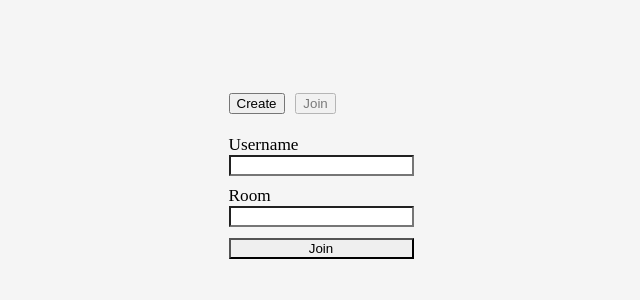
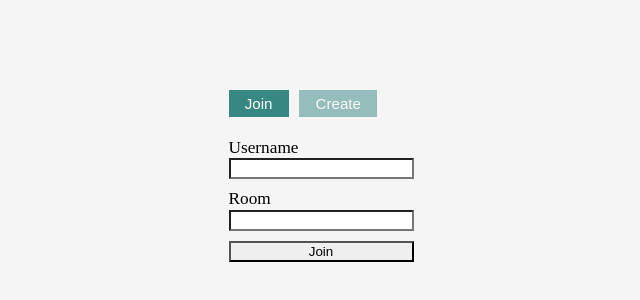
Before and after one commit to NeoxAzrot/dice-game, a Nuxt app in the folder front/: page / in a window 1280 px wide. Shown: the part 224-524 px from the top of the page, without its empty margins (319-959 px from the left). Built offline with nearby package versions, Linux system fonts and the light colour scheme.

Commit message:
fix form

```diff
--- a/front/components/RoomManager.vue
+++ b/front/components/RoomManager.vue
@@ -1,8 +1,8 @@
 <template>
   <div class="room-manager">
     <div class="room-manager__buttons">
-      <button :class="selection === 'join' && 'selected'" @click="selection = 'create'">Create</button>
-      <button :class="selection === 'create' && 'selected'" @click="selection = 'join'">Join</button>
+      <button :class="selection === 'join' && 'selected'" @click="selection = 'join'">Join</button>
+      <button :class="selection === 'create' && 'selected'" @click="selection = 'create'">Create</button>
     </div>
 
     <form v-if="selection === 'join'" @submit="handleJoin">
@@ -12,7 +12,7 @@
       </div>
       <div class="room-manager__field">
         <label for="room">Room</label>
-        <input type="text" id="room" name="room" v-model="roomID">
+        <input type="text" id="room" name="room" v-model="requestedRoom">
       </div>
       <input type="submit" value="Join">
     </form>
@@ -28,12 +28,14 @@
 </template>
 
 <script setup lang="ts">
-const { username, roomID } = useStore();
+const { username } = useStore();
 const selection: Ref<'join' | 'create'> = ref('join')
+
+const requestedRoom = ref('')
 
 const handleJoin = (e: Event) => {
   e.preventDefault()
-  useRoom().join()
+  useRoom().join(requestedRoom.value)
 }
 
 const handleCreate = (e: Event) => {
@@ -50,12 +52,12 @@ const handleCreate = (e: Event) => {
     margin-bottom: 2rem;
 
     button {
-      pointer-events: none;
+      pointer-events: all;
       opacity: 0.5;
       transition: opacity 0.3s ease-in-out;
 
       &.selected {
-        pointer-events: all;
+        pointer-events: none;
         opacity: 1;
       }
     }
--- a/front/composables/useRoom.ts
+++ b/front/composables/useRoom.ts
@@ -1,18 +1,18 @@
 export default function useRoom() {
   const { API_ENDPOINT: endpoint } = useRuntimeConfig().public
-  const { username, roomID } = useStore()
+  const { username } = useStore()
 
-  const join = () => {
-    return $fetch(endpoint + `/room/${roomID}/join`, {
+  const join = (ID: string) => {
+    return $fetch(endpoint + `/room/${ID}/join`, {
       method: 'POST',
-      body: JSON.stringify({ user: username })
+      body: JSON.stringify({ username: username })
     })
   }
 
   const create = () => {
     return $fetch(endpoint + '/room/create', {
       method: 'POST',
-      body: JSON.stringify({ user: username })
+      body: JSON.stringify({ username: username })
     })
   }
 
--- /dev/null
+++ b/front/styles/components/_buttons.scss
@@ -0,0 +1,9 @@
+button {
+  border: none;
+  font-size: 1.4rem;
+  background-color: var(--color--primary);
+  color: white;
+  padding: 0.5rem 1.5rem;
+  font-weight: 500;
+  cursor: pointer;
+}
--- a/front/styles/global/_variables.scss
+++ b/front/styles/global/_variables.scss
@@ -1,4 +1,6 @@
 :root {
   --color--body: #fff;
+  --color--primary: #378782;
+
   --font--text: 1.6rem;
 }
--- a/front/styles/main.scss
+++ b/front/styles/main.scss
@@ -3,3 +3,6 @@
 @use './global/variables';
 @use './global/fonts';
 @use './global/layout';
+
+// Components
+@use './components/buttons';
```
